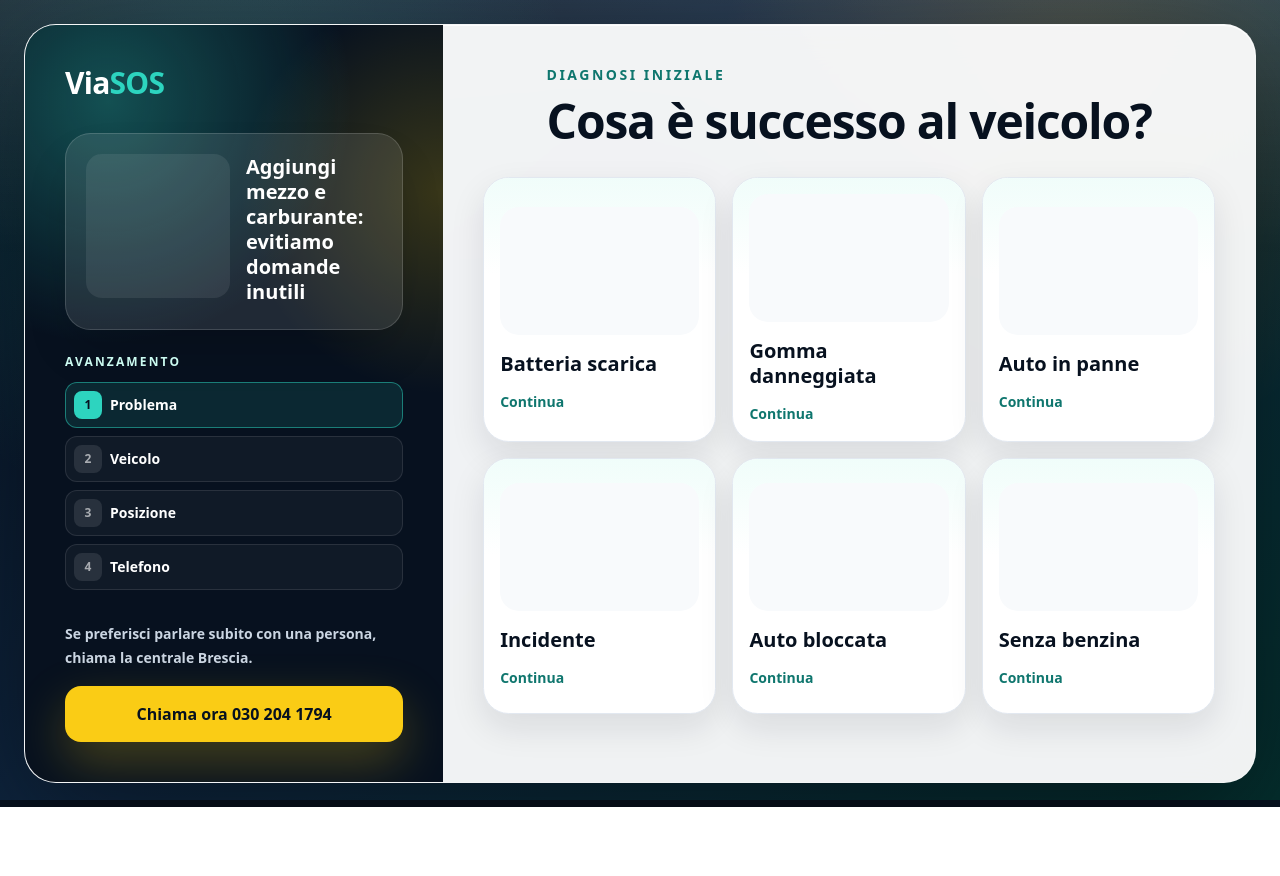
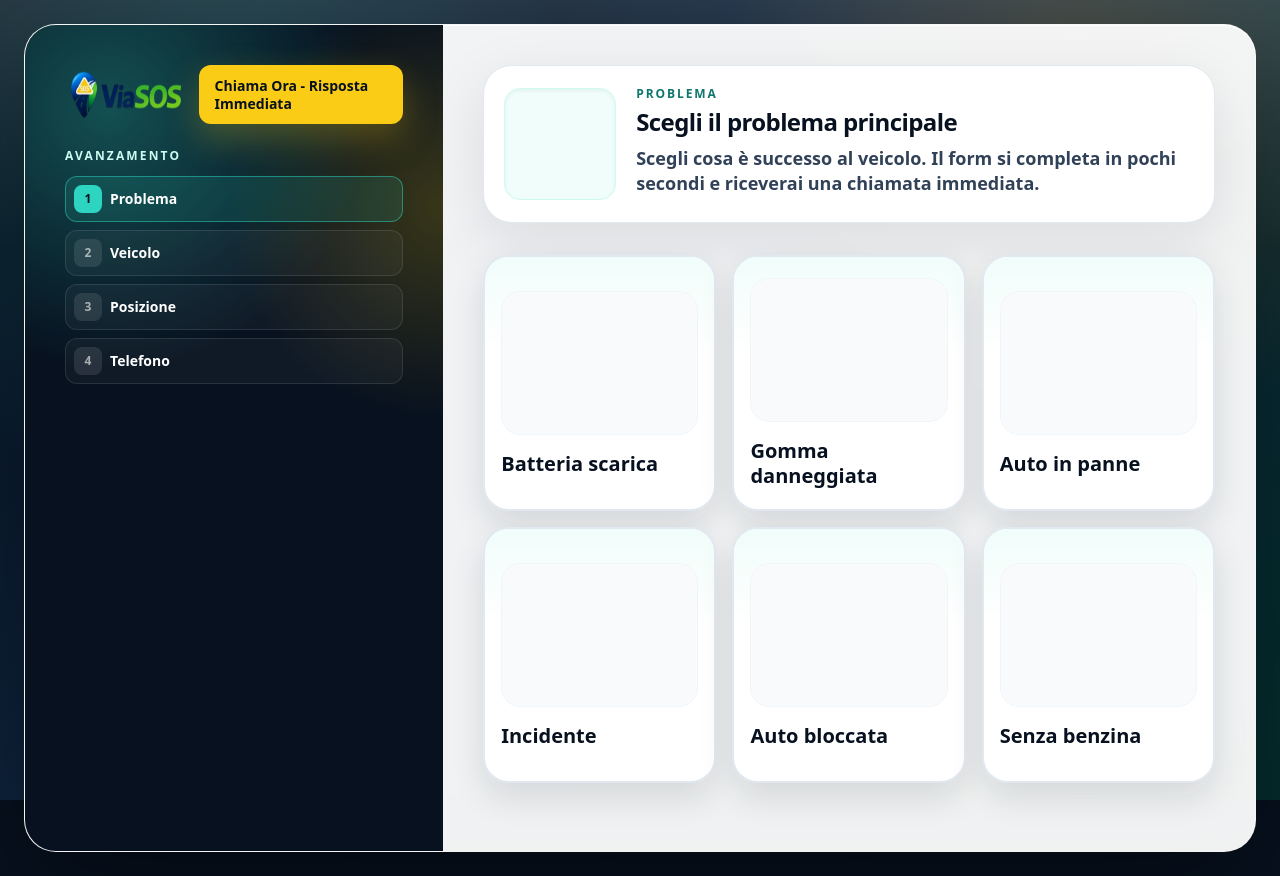
Before and after one commit to alessio-aesthetic/viasos.it, a Next.js app: page /carroattrezzi-brescia/richiesta in a window 1280 px wide. Before the commit the page ends 807 px from the top, so only its background shows below. Built offline with nearby package versions, Linux system fonts and the light colour scheme.

Commit message:
Polish Brescia request form layout

```diff
--- a/src/app/carroattrezzi-brescia/richiesta/BresciaRequestClient.tsx
+++ b/src/app/carroattrezzi-brescia/richiesta/BresciaRequestClient.tsx
@@ -75,17 +75,17 @@ const vehicles = ['Auto', 'Moto o scooter', 'Furgone', 'SUV o 4x4', 'Camper', 'A
 const fuels = ['Benzina', 'Diesel', 'GPL', 'Metano', 'Elettrica', 'Ibrida', 'Non lo so']
 
 const assistantMessages = [
-  'Scegli il problema: preparo il percorso più rapido.',
-  'Aggiungi mezzo e carburante: evitiamo domande inutili.',
-  'Con il GPS il carroattrezzi capisce subito dove sei.',
-  'Lascia il telefono: inviamo una richiesta completa e chiara.',
+  'Scegli cosa è successo al veicolo. Il form si completa in pochi secondi e riceverai una chiamata immediata.',
+  'Dimmi che mezzo dobbiamo assistere. Così il carroattrezzi riceve subito una richiesta chiara e completa.',
+  'Condividi la posizione GPS. In questo modo possiamo contattare il carroattrezzi più vicino senza perdere tempo.',
+  'Lascia il numero: inviamo tutto alla centrale e vieni richiamato in modo rapido e diretto.',
 ]
 
 const stepCopy = [
-  { eyebrow: 'diagnosi iniziale', title: 'Cosa è successo al veicolo?' },
-  { eyebrow: 'mezzo', title: 'Che veicolo dobbiamo recuperare?' },
-  { eyebrow: 'posizione', title: 'Rileviamo la posizione.' },
-  { eyebrow: 'contatto', title: 'Dove ti richiamiamo?' },
+  { eyebrow: 'problema', title: 'Scegli il problema principale' },
+  { eyebrow: 'veicolo', title: 'Aggiungi mezzo e carburante' },
+  { eyebrow: 'posizione', title: 'Invia la posizione precisa' },
+  { eyebrow: 'telefono', title: 'Ricevi la chiamata' },
 ] as const
 
 function emptyTracking(): TrackingData {
@@ -142,7 +142,6 @@ export function BresciaRequestClient() {
   const [status, setStatus] = useState<Status>('idle')
   const [message, setMessage] = useState('')
   const [tracking, setTracking] = useState<TrackingData>(emptyTracking)
-  const [assistantIndex, setAssistantIndex] = useState(0)
   const [typedAssistant, setTypedAssistant] = useState('')
 
   const cleanPhone = useMemo(
@@ -154,15 +153,7 @@ export function BresciaRequestClient() {
     : ''
 
   useEffect(() => {
-    const interval = window.setInterval(() => {
-      setAssistantIndex((current) => (current + 1) % assistantMessages.length)
-    }, 4200)
-
-    return () => window.clearInterval(interval)
-  }, [])
-
-  useEffect(() => {
-    const fullText = assistantMessages[assistantIndex]
+    const fullText = assistantMessages[step]
     setTypedAssistant('')
     let index = 0
     const interval = window.setInterval(() => {
@@ -172,7 +163,7 @@ export function BresciaRequestClient() {
     }, 24)
 
     return () => window.clearInterval(interval)
-  }, [assistantIndex])
+  }, [step])
 
   useEffect(() => {
     const params = new URLSearchParams(window.location.search)
@@ -322,29 +313,22 @@ export function BresciaRequestClient() {
           <aside className="relative overflow-hidden bg-[#07111f] p-2 text-white sm:p-6 lg:p-10">
             <div className="absolute inset-0 bg-[radial-gradient(circle_at_20%_10%,rgba(45,212,191,0.32),transparent_32%),radial-gradient(circle_at_100%_22%,rgba(255,204,0,0.20),transparent_28%)]" />
             <div className="relative flex h-full flex-col">
+              <div className="flex items-center justify-between gap-3">
+                <a href="/carroattrezzi-brescia" className="block">
+                  <img
+                    src="/images/viasos-logo-header-cropped.webp"
+                    alt="ViaSOS"
+                    className="h-10 w-auto sm:h-14"
+                  />
+                </a>
                 <a
-                href="/carroattrezzi-brescia"
-                className="text-xl font-black tracking-tight sm:text-3xl"
+                  href={`tel:${tel}`}
+                  onClick={trackCall}
+                  className="rounded-xl bg-[#facc15] px-3 py-2 text-[11px] font-black leading-tight text-[#07111f] shadow-[0_14px_34px_rgba(250,204,21,0.25)] sm:px-4 sm:py-3 sm:text-sm"
                 >
-                Via<span className="text-[#2dd4bf]">SOS</span>
+                  <span className="sm:hidden">Chiama ora</span>
+                  <span className="hidden sm:inline">Chiama Ora - Risposta Immediata</span>
                 </a>
-
-              <div className="mt-2 rounded-[1rem] border border-white/15 bg-white/10 p-2 shadow-2xl shadow-black/20 sm:mt-8 sm:rounded-[1.6rem] sm:p-5">
-                <div className="flex items-center gap-2 sm:items-start sm:gap-4">
-                  <div className="grid size-14 shrink-0 place-items-center rounded-xl bg-white/8 sm:size-28 sm:rounded-2xl lg:size-36">
-                    <LottieAsset
-                      src="/lottie/brescia-request/uomo-sopra.json"
-                      className="h-14 w-14 sm:h-28 sm:w-28 lg:h-36 lg:w-36"
-                    />
-                  </div>
-                  <div>
-                    <p className="min-h-10 text-[13px] font-black leading-tight text-white sm:min-h-20 sm:text-xl">
-                      <span className="typing-text">
-                        {typedAssistant}
-                      </span>
-                    </p>
-                  </div>
-                </div>
               </div>
 
               <div className="mt-2 sm:mt-6">
@@ -378,30 +362,31 @@ export function BresciaRequestClient() {
                 </div>
               </div>
 
-              <div className="mt-auto hidden pt-8 sm:block">
-                <p className="text-sm font-semibold leading-6 text-slate-300">
-                  Se preferisci parlare subito con una persona, chiama la
-                  centrale Brescia.
-                </p>
-                <a
-                  href={`tel:${tel}`}
-                  onClick={trackCall}
-                  className="mt-4 inline-flex w-full justify-center rounded-2xl bg-[#facc15] px-5 py-4 text-base font-black text-[#07111f] shadow-[0_20px_50px_rgba(250,204,21,0.26)]"
-                >
-                  Chiama ora {phone}
-                </a>
-              </div>
+              <div className="mt-auto hidden pt-8 sm:block" />
             </div>
           </aside>
 
           <div className="p-2 sm:p-7 lg:flex lg:min-h-full lg:flex-col lg:p-10">
-            <div className="mx-auto max-w-4xl">
-              <p className="text-xs font-black uppercase tracking-[0.18em] text-[#0f766e] sm:text-sm">
+            <div className="mx-auto w-full max-w-5xl rounded-[1.3rem] border border-slate-200 bg-white p-3 shadow-[0_18px_60px_rgba(15,23,42,0.10)] sm:rounded-[1.8rem] sm:p-5">
+              <div className="flex items-center gap-3 sm:gap-5">
+                <div className="grid size-20 shrink-0 place-items-center rounded-2xl border border-teal-100 bg-teal-50 shadow-inner sm:size-28">
+                  <LottieAsset
+                    src="/lottie/brescia-request/uomo-sopra.json"
+                    className="h-20 w-20 sm:h-28 sm:w-28"
+                  />
+                </div>
+                <div className="min-w-0">
+                  <p className="text-[10px] font-black uppercase tracking-[0.16em] text-[#0f766e] sm:text-xs">
                     {stepCopy[step].eyebrow}
                   </p>
-              <h1 className="mt-1 text-xl font-black tracking-tight text-[#07111f] sm:mt-3 sm:text-5xl">
+                  <h1 className="mt-1 text-base font-black tracking-tight text-[#07111f] sm:text-2xl">
                     {stepCopy[step].title}
                   </h1>
+                  <p className="mt-2 min-h-12 text-sm font-extrabold leading-snug text-slate-700 sm:min-h-14 sm:text-lg">
+                    <span className="typing-text">{typedAssistant}</span>
+                  </p>
+                </div>
+              </div>
             </div>
 
             <div className="mt-2 lg:flex-1 sm:mt-8">
@@ -412,21 +397,18 @@ export function BresciaRequestClient() {
                       key={item.value}
                       type="button"
                       onClick={() => selectProblem(item.value)}
-                      className="group relative min-h-28 overflow-hidden rounded-[0.9rem] border border-slate-200 bg-white p-1.5 text-left shadow-[0_14px_34px_rgba(15,23,42,0.10)] transition hover:-translate-y-1 hover:border-[#0f766e] hover:shadow-[0_28px_76px_rgba(15,118,110,0.18)] sm:min-h-64 sm:rounded-[1.6rem] sm:p-4"
+                      className="group relative min-h-32 overflow-hidden rounded-[1rem] border-2 border-slate-200 bg-white p-2 text-left shadow-[0_14px_34px_rgba(15,23,42,0.12)] transition hover:-translate-y-1 hover:border-[#0f766e] hover:shadow-[0_28px_76px_rgba(15,118,110,0.18)] sm:min-h-64 sm:rounded-[1.6rem] sm:p-4"
                     >
                       <div className="absolute inset-x-0 top-0 h-24 bg-linear-to-b from-teal-50 to-transparent" />
-                      <div className="relative flex h-14 items-center justify-center rounded-[0.7rem] bg-[#f8fafc] sm:h-32 sm:rounded-[1.2rem]">
+                      <div className="relative flex h-20 items-center justify-center rounded-[0.8rem] border border-slate-100 bg-[#f8fafc] sm:h-36 sm:rounded-[1.2rem]">
                         <LottieAsset
                           src={item.lottie}
-                          className="h-14 w-14 sm:h-32 sm:w-32"
+                          className="h-20 w-20 sm:h-36 sm:w-36"
                         />
                       </div>
-                      <h2 className="relative mt-1 text-xs font-black leading-tight text-[#07111f] sm:mt-4 sm:text-xl">
+                      <h2 className="relative mt-2 text-xs font-black leading-tight text-[#07111f] sm:mt-4 sm:text-xl">
                         {item.title}
                       </h2>
-                      <span className="relative mt-1 inline-flex text-[10px] font-black text-[#0f766e] sm:mt-4 sm:text-sm">
-                        Continua
-                      </span>
                     </button>
                   ))}
                 </div>
@@ -446,33 +428,27 @@ export function BresciaRequestClient() {
                     onChange={setFuel}
                     options={fuels}
                   />
-                  <div className="rounded-[1.2rem] border border-teal-100 bg-teal-50 p-4 text-sm font-bold leading-6 text-[#134e4a] sm:rounded-[1.4rem] sm:p-5">
-                    Problema selezionato: <strong>{problem}</strong>. Questi
-                    dettagli aiutano a evitare telefonate lunghe e indicazioni
-                    ripetute.
-                  </div>
                 </div>
               )}
 
               {step === 2 && (
                 <div className="mx-auto max-w-4xl">
-                  <div className="rounded-[1.4rem] border border-slate-200 bg-white p-4 shadow-[0_24px_70px_rgba(15,23,42,0.10)] sm:rounded-[1.8rem] sm:p-7">
-                    <div className="grid gap-4 sm:grid-cols-[0.9fr_1.1fr] sm:items-center">
-                      <div>
-                        <p className="text-xs font-black uppercase tracking-[0.16em] text-[#0f766e] sm:text-sm">
-                          GPS preciso
-                        </p>
-                        <h2 className="mt-2 text-2xl font-black text-[#07111f] sm:mt-3 sm:text-3xl">
-                          Condividi la posizione del veicolo.
-                        </h2>
-                      </div>
-                      <div className="rounded-[1.2rem] bg-[#07111f] p-2 text-white shadow-2xl shadow-slate-950/20 sm:rounded-[1.4rem] sm:p-4">
-                        <div className="grid h-28 place-items-center rounded-[1rem] border border-white/10 bg-white/5 sm:h-44">
+                  <div className="rounded-[1.4rem] border-2 border-slate-200 bg-white p-4 shadow-[0_24px_70px_rgba(15,23,42,0.10)] sm:rounded-[1.8rem] sm:p-7">
+                    <div className="grid gap-4 sm:grid-cols-[0.72fr_1fr] sm:items-center">
+                      <div className="grid h-32 place-items-center rounded-[1.2rem] border border-teal-100 bg-teal-50 sm:h-48">
                         <LottieAsset
                           src="/lottie/brescia-request/gps.json"
                           className="h-28 w-28 sm:h-44 sm:w-44"
                         />
                       </div>
+                      <div>
+                        <h2 className="text-xl font-black text-[#07111f] sm:text-3xl">
+                          Condividi la posizione GPS.
+                        </h2>
+                        <p className="mt-2 text-sm font-bold leading-6 text-slate-600 sm:text-base">
+                          Il punto preciso ci permette di trovare il mezzo più
+                          vicino e farti richiamare senza spiegazioni lunghe.
+                        </p>
                       </div>
                     </div>
                     <button
@@ -493,8 +469,8 @@ export function BresciaRequestClient() {
                     )}
                   </div>
 
-                  <fieldset className="mt-4 rounded-[1.4rem] border border-slate-200 bg-white p-4 shadow-[0_18px_50px_rgba(15,23,42,0.08)] sm:mt-5 sm:rounded-[1.8rem] sm:p-5">
-                    <legend className="px-2 text-sm font-black uppercase tracking-[0.12em] text-[#0f766e]">
+                  <fieldset className="mt-4 rounded-[1.4rem] border-2 border-slate-200 bg-white p-4 shadow-[0_18px_50px_rgba(15,23,42,0.08)] sm:mt-5 sm:rounded-[1.8rem] sm:p-5">
+                    <legend className="rounded-full bg-white px-3 text-sm font-black uppercase tracking-[0.12em] text-[#0f766e]">
                       Ti trovi in autostrada?
                     </legend>
                     <div className="mt-3 grid grid-cols-2 gap-3">
@@ -589,12 +565,12 @@ export function BresciaRequestClient() {
                 )}
                 {step === 1 && (
                   <PrimaryButton onClick={continueFromVehicle}>
-                    Continua
+                    Vai alla posizione
                   </PrimaryButton>
                 )}
                 {step === 2 && (
                   <PrimaryButton onClick={continueFromLocation}>
-                    Continua
+                    Conferma posizione
                   </PrimaryButton>
                 )}
                 {step === 3 && (
@@ -612,14 +588,6 @@ export function BresciaRequestClient() {
           </div>
         </section>
       </div>
-
-      <a
-        href={`tel:${tel}`}
-        onClick={trackCall}
-        className="fixed inset-x-3 bottom-3 z-50 rounded-2xl bg-[#facc15] px-4 py-4 text-center text-base font-black text-[#07111f] shadow-[0_20px_60px_rgba(0,0,0,0.36)] md:hidden"
-      >
-        Chiama Ora - Risposta Immediata
-      </a>
 
       <style jsx global>{`
         @keyframes fadeMessage {
```
Lines whose indentation alone changed are shown as unchanged.
